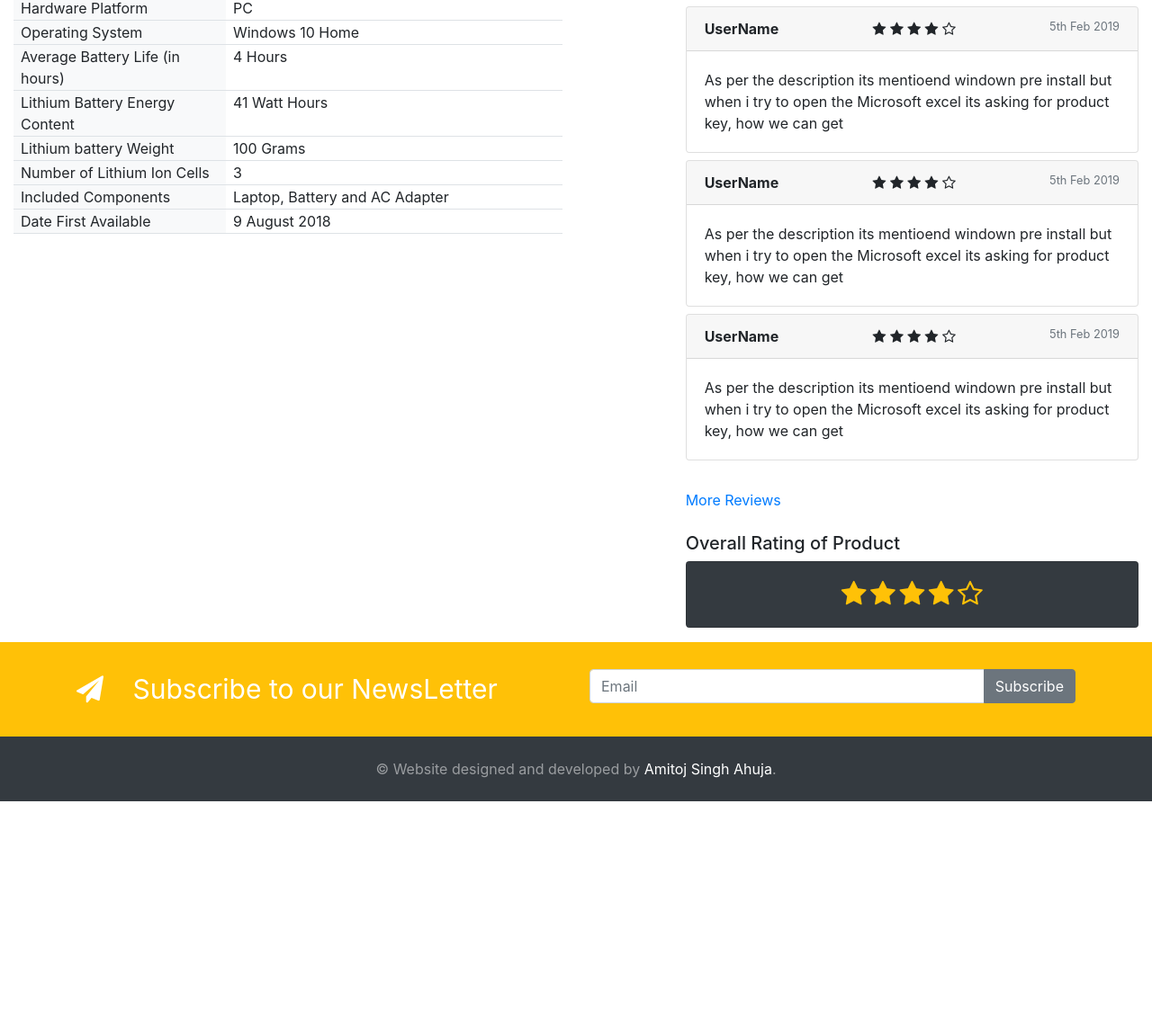
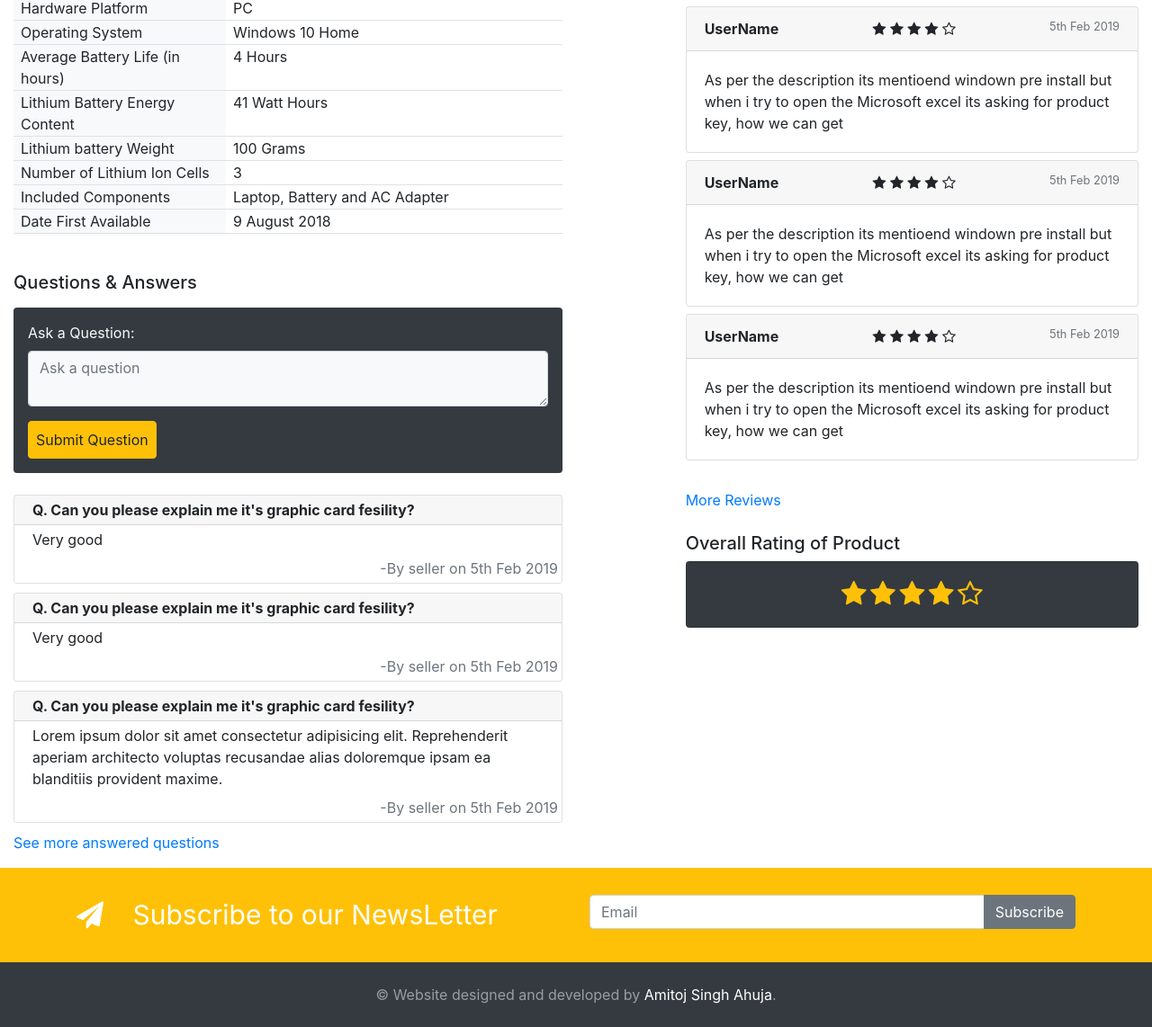
Before and after one commit to Amitojasa/College-project-Ecommerce-Website, a PHP site: page /single-product.php in a window 1280 px wide. Shown: the part 2182-3324 px from the top of the page at 90% size. Before the commit the page ends 3073 px from the top, so only its background shows below. Run offline with PHP 8.4, Linux system fonts and the light colour scheme.

Commit message:
more work

```diff
--- a/css/single-product.css
+++ b/css/single-product.css
@@ -57,3 +57,7 @@
 #stars-existing>*{
     font-size: 25px;
 }
+
+.qas .card{
+    margin-bottom:10px;
+}
--- a/single-product.php
+++ b/single-product.php
@@ -216,6 +216,40 @@
 
      </tbody>
      </table>
+
+
+    <div class="qas">
+    <h5 class="mb-3">Questions & Answers</h5>
+    <div class="qa mb-4 bg-dark  text-light p-3 rounded">
+                <form action="/action_page.php">
+                    <div class="form-group">
+                    <label for="review">Ask a Question:</label>
+                    <textarea class="form-control bg-light" rows="2" id="comment" maxlength="200" name="text" placeholder="Ask a question"></textarea>
+                    </div>
+
+                    <button type="submit" class="btn btn-warning p-2">Submit Question</button>
+
+                </form>
+                </div>
+    <div class="card">
+            <div class="card-header py-1 font-weight-bold">Q. Can you please explain me it's graphic card fesility?</div>
+            <div class="card-body py-1">Very good </div>
+            <div class="card-footer bg-white p-1 text-secondary border-0 text-right">-By seller on 5th Feb 2019</div>
+        </div>
+        <div class="card">
+            <div class="card-header py-1 font-weight-bold">Q. Can you please explain me it's graphic card fesility?</div>
+            <div class="card-body py-1">Very good </div>
+            <div class="card-footer bg-white p-1 text-secondary border-0 text-right">-By seller on 5th Feb 2019</div>
+        </div>
+        <div class="card">
+            <div class="card-header py-1 font-weight-bold">Q. Can you please explain me it's graphic card fesility?</div>
+            <div class="card-body py-1"> Lorem ipsum dolor sit amet consectetur adipisicing elit. Reprehenderit aperiam architecto voluptas recusandae alias doloremque ipsam ea blanditiis provident maxime.  </div>
+            <div class="card-footer bg-white p-1 text-secondary border-0 text-right">-By seller on 5th Feb 2019</div>
+        </div>
+
+        <a href="">See more answered questions</a>
+    </div>
+
      </div>
     <div class="col-md-5 offset-1">
         <div class="section techD mb-4">
```
